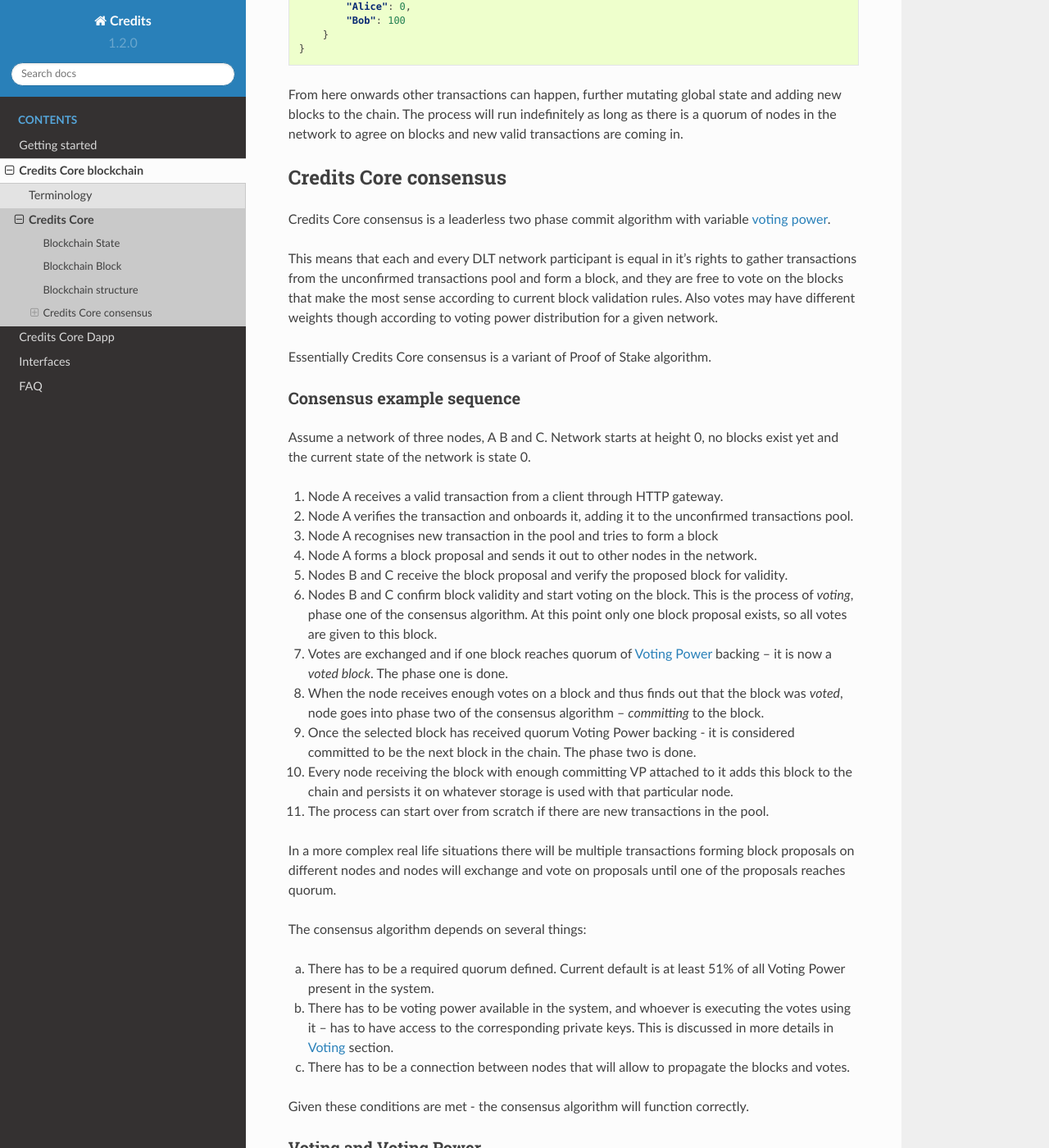
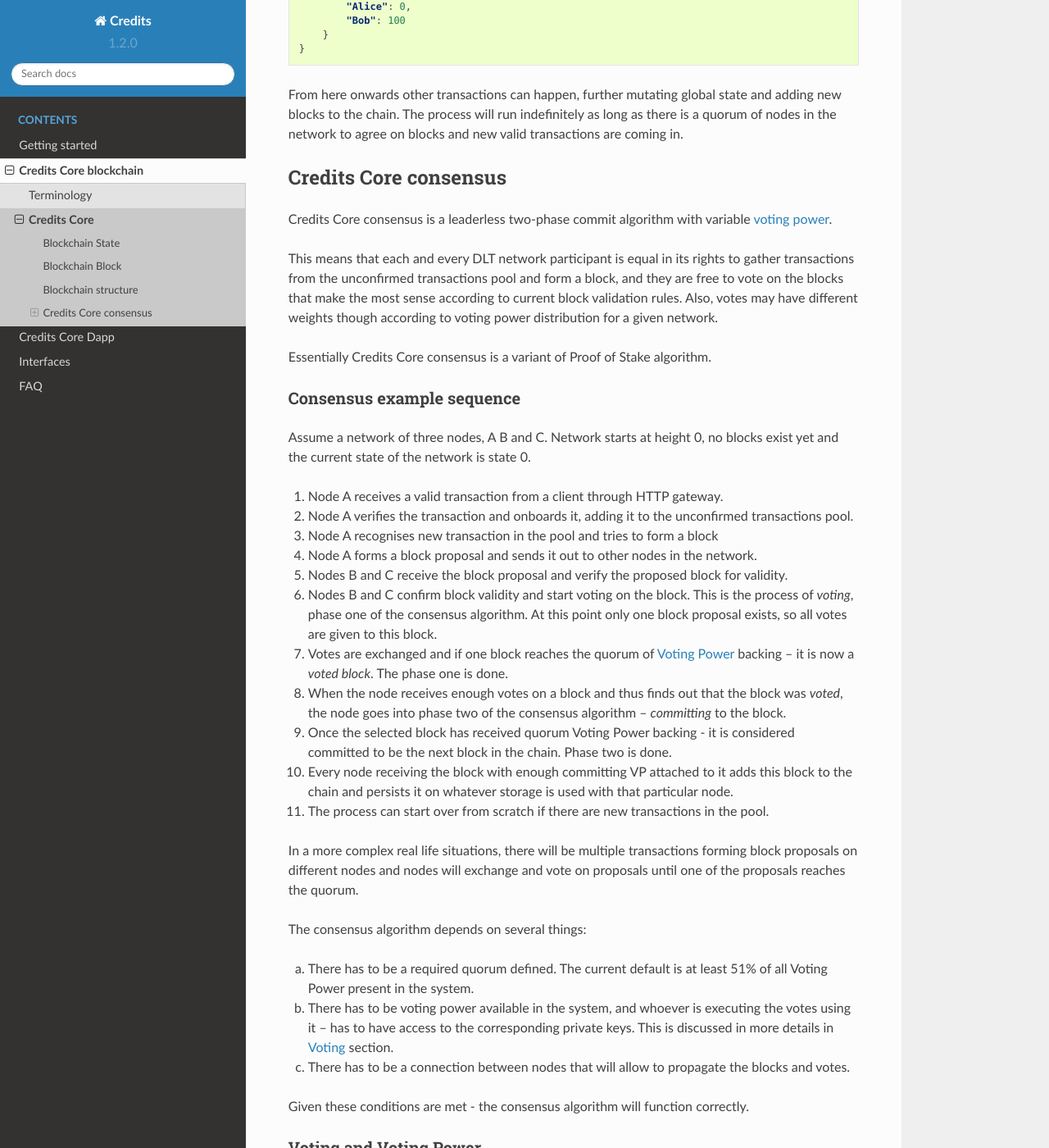
Before and after one commit to voodoo12345/credits-docs, a Sphinx documentation site: the page built from source/blockchain_details.rst, in a window 1280 px wide and 1400 px high, scrolled down 3321 px. Shown: the whole window at 82% size. Built offline with Sphinx 7.4.7 and the Read the Docs theme 2.0.0, drawn with Linux system fonts in a browser that asks for light colours; some of the changed text lies outside the part shown.

Commit message:
- grammar

```diff
--- a/source/blockchain_details.rst
+++ b/source/blockchain_details.rst
@@ -5,9 +5,9 @@
 ^^^^^^^^^^^^
 
 As any blockchain - the Credits blockchain consists of Blocks. And every
-block contains transactions that happened since previous block created.
+block contains transactions that happened since the previous block created.
 
-Unlike other blockchains the Credits blockchain also contains States,
+Unlike other blockchains, the Credits blockchain also contains States,
 which are snapshots of the contents of the blockchain created after each
 block is appended to the blockchain.
 
@@ -45,12 +45,12 @@
     }
 
 In the example above there is a ``works.credits.balances`` model and a
-``works.credits.loans`` model. Each model has to have an FQDN key, and
+``works.credits.loans`` model. Each model has to have an FQDN key and
 may have entries inside it. You can define as many models as you need
 inside the global state.
 
-Inside the model you can have an arbitrary number of key value pairs.
-Usually Core addresses are used as the keys in a model but this
+Inside the model you can have an arbitrary number of key-value pairs.
+Usually, Core addresses are used as the keys in a model but this
 doesn't always need to be the case, as the keys nature depends on
 application's business logic. The model is ordered by insertion order
 and the whole global state is hashed to provide a state hash.
@@ -209,13 +209,13 @@
 Credits Core consensus
 ----------------------
 
-Credits Core consensus is a leaderless two phase commit algorithm with
+Credits Core consensus is a leaderless two-phase commit algorithm with
 variable :ref:`voting power <dlt-consensus-voting-power>`.
 
-This means that each and every DLT network participant is equal in it's
+This means that each and every DLT network participant is equal in its
 rights to gather transactions from the unconfirmed transactions pool and
 form a block, and they are free to vote on the blocks that make the most
-sense according to current block validation rules. Also votes may have
+sense according to current block validation rules. Also, votes may have
 different weights though according to voting power distribution for a given
 network.
 
@@ -241,29 +241,28 @@
    This is the process of `voting`, phase one of the consensus algorithm.
    At this point only one block proposal exists, so all votes are given to
    this block.
-#. Votes are exchanged and if one block reaches quorum of
+#. Votes are exchanged and if one block reaches the quorum of
    :ref:`Voting Power <dlt-consensus-voting-power>` backing -- it is now a
    `voted block`. The phase one is done.
 #. When the node receives enough votes on a block and thus finds out that the
-   block was `voted`, node goes into phase two of the consensus algorithm --
-   `committing` to the block.
+   block was `voted`, the node goes into phase two of the consensus algorithm
+   -- `committing` to the block.
 #. Once the selected block has received quorum Voting Power backing - it is
-   considered committed to be the next block in the chain. The phase
-   two is done.
+   considered committed to be the next block in the chain. Phase two is done.
 #. Every node receiving the block with enough committing VP attached to it
    adds this block to the chain and persists it on whatever storage is used
    with that particular node.
 #. The process can start over from scratch if there are new transactions
    in the pool.
 
-In a more complex real life situations there will be multiple transactions
+In a more complex real life situations, there will be multiple transactions
 forming block proposals on different nodes and nodes will exchange and
-vote on proposals until one of the proposals reaches quorum.
+vote on proposals until one of the proposals reaches the quorum.
 
 The consensus algorithm depends on several things:
 
-a. There has to be a required quorum defined. Current default is at least 51% of
-   all Voting Power present in the system.
+a. There has to be a required quorum defined. The current default is at
+   least 51% of all Voting Power present in the system.
 b. There has to be voting power available in the system, and whoever is
    executing the votes using it -- has to have access to the corresponding
    private keys. This is discussed in more details in
@@ -301,9 +300,9 @@
 
 To use this voting power, i.e. cast a vote one must have in possession the
 private key corresponding to the address VP is assigned to to be able
-to prove the ownership. By default every node of the Credits DLT network holds
-a private key to one of the VP addresses and casts votes with it, and VP
-itself is split equally between all parties.
+to prove the ownership. By default, every node of the Credits DLT network
+holds a private key to one of the VP addresses and casts votes with it,
+and VP itself is split equally between all parties.
 
 However it is totally possible practically to create new addresses and
 assign VP to them, imbalance the system by giving some addresses more VP
@@ -367,7 +366,7 @@
 ~~~~~~~~~~~~
 
 Forking is not possible in Credits Core, but the Credits network can go into
-partitioned state.
+the partitioned state.
 
 Partitioning is a situation where the quorum cannot be reached in a part of
 the network because either the network connectivity is impaired and nodes
@@ -375,15 +374,15 @@
 rules of the network and do not cast votes on blocks that they assume invalid.
 
 In both of these scenarios the Voting Power required to choose and commit to
-new block becomes unavalable to part or whole network, and the affected part
-of the network stalls, i.e. cannot continue to grow the chain.
+new block becomes unavailable to part or the whole network, and the affected
+part of the network stalls, i.e. cannot continue to grow the chain.
 
 Since not enough VP is available to progress the chain and vote on blocks
 -- no minority chain will form, the forking or chain reorganisation will
 not happen at any circumstance and any data that was voted and committed
 to the chain before the partitioning will be not affected.
 
-In this case if only a minority of the network's VP is affected and the
+In this case, if only a minority of the network's VP is affected and the
 majority is still both in agreement and has enough VP available to
 form a quorum -- the majority of the network will continue to operate normally.
 
--- a/source/getting_started.rst
+++ b/source/getting_started.rst
@@ -94,5 +94,5 @@
 By default ``loglevel`` in node config is set to ``WARNING``, you may want
 to make it more verbose with ``--log-level <LOG_LEVEL>`` option.
 
-If you need to run network of several nodes - you will need to run each node
+If you need to run a network of several nodes - you will need to run each node
 separately.
--- a/source/interfaces.rst
+++ b/source/interfaces.rst
@@ -20,7 +20,7 @@
 The FQDN should be made as an attribute of the implementor as either a
 class level variable or a property, either are acceptable. This fqdn will be
 used during the unmarshalling process to locate an associated Class to
-instanciate.
+instantiate.
 
 .. code-block:: python
    :linenos:
@@ -180,7 +180,7 @@
    :linenos:
 
     def hash(self, hash_provider: credits.hash.HashProvider) -> str:
-        # A primative example where we use variables from this class to construct a
+        # A primitive example where we use variables from this class to construct a
         # challenge. Then hash and return the output.
 
         challenge = self.name + str(self.age) + str(self.value)
```
Also changed, not shown: other parts of source/getting_started.rst (+1 -1 lines), source/blockchain_terms.rst (+17 -17 lines), source/dapp.rst (+16 -15 lines), source/faq.rst (+21 -21 lines).
